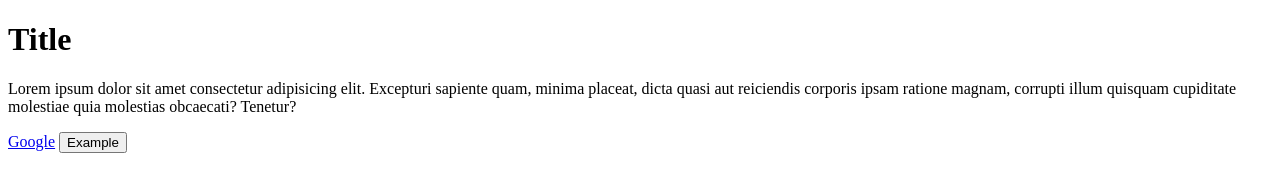
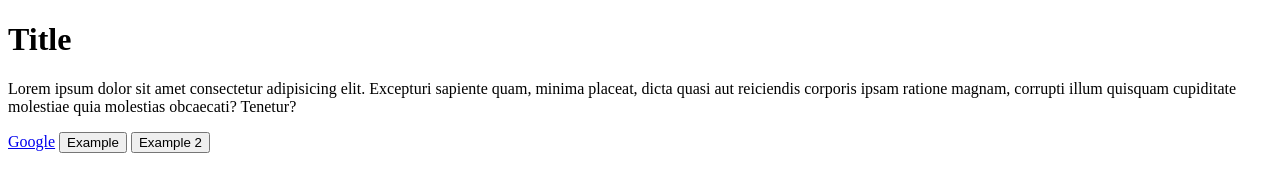
Before and after one commit to martinlprb23/HelloWordGit, a plain HTML site: page index.html in a window 1280 px wide. Drawn offline with Linux system fonts and the light colour scheme.

Commit message:
Other button was added

```diff
--- a/index.html
+++ b/index.html
@@ -16,5 +16,6 @@
     <a href="https://www.google.com">Google</a>
 
     <button>Example</button>
+    <button>Example 2</button>
   </body>
 </html>
```
